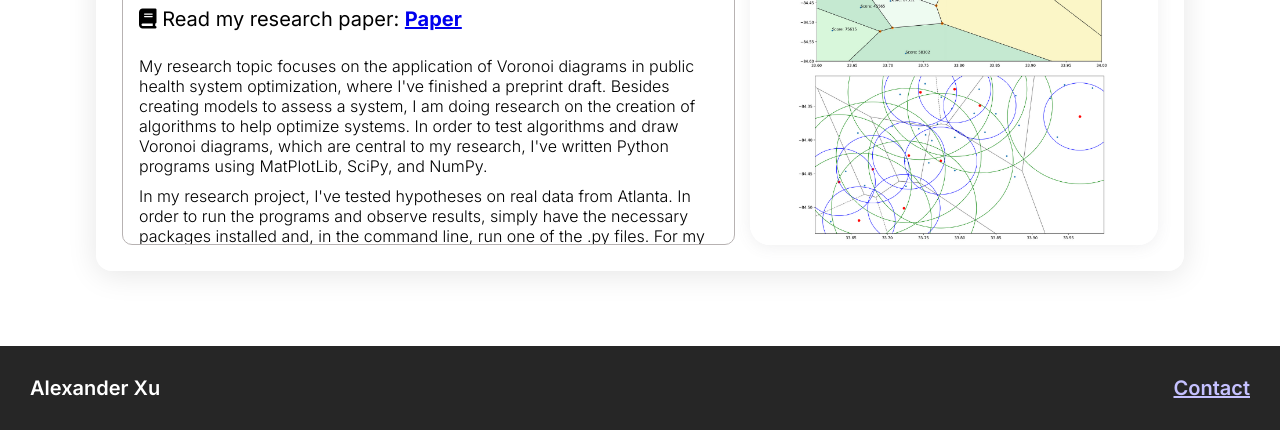
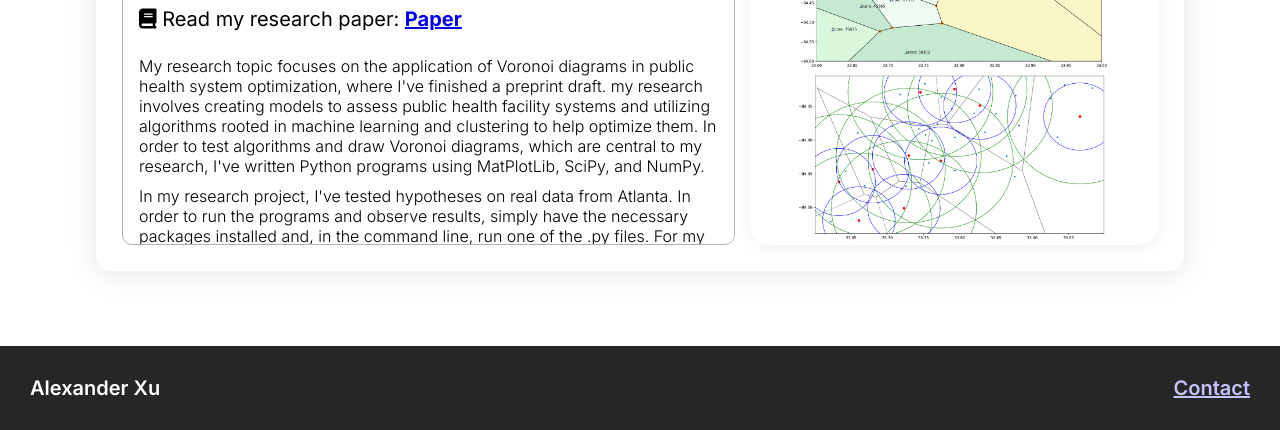
Before and after one commit to AlexZXu/alex-xu-portfolio-site, an Astro site: page / in a window 1280 px wide. Shown: the part 3091-3521 px from the top of the page. Built offline with nearby package versions, Linux system fonts and the light colour scheme; Astro itself is replaced by a stand-in of ours.

Commit message:
wording change

```diff
--- a/src/components/Home.astro
+++ b/src/components/Home.astro
@@ -272,7 +272,7 @@ import researchPic from '../assets/math-research-cover.png'
 
 						<div class="project-paragraph" style="margin-top: 15px">
 							My research topic focuses on the application of Voronoi diagrams in public health system optimization, where I've finished a preprint draft.
-							Besides creating models to assess a system, I am doing research on the creation of algorithms to help optimize systems.
+							my research involves creating models to assess public health facility systems and utilizing algorithms rooted in machine learning and clustering to help optimize them.
 							In order to test algorithms and draw Voronoi diagrams, which are central to my research, I've written Python programs using MatPlotLib, SciPy, and NumPy.
 						</div>
 						<div class="project-paragraph">
```
